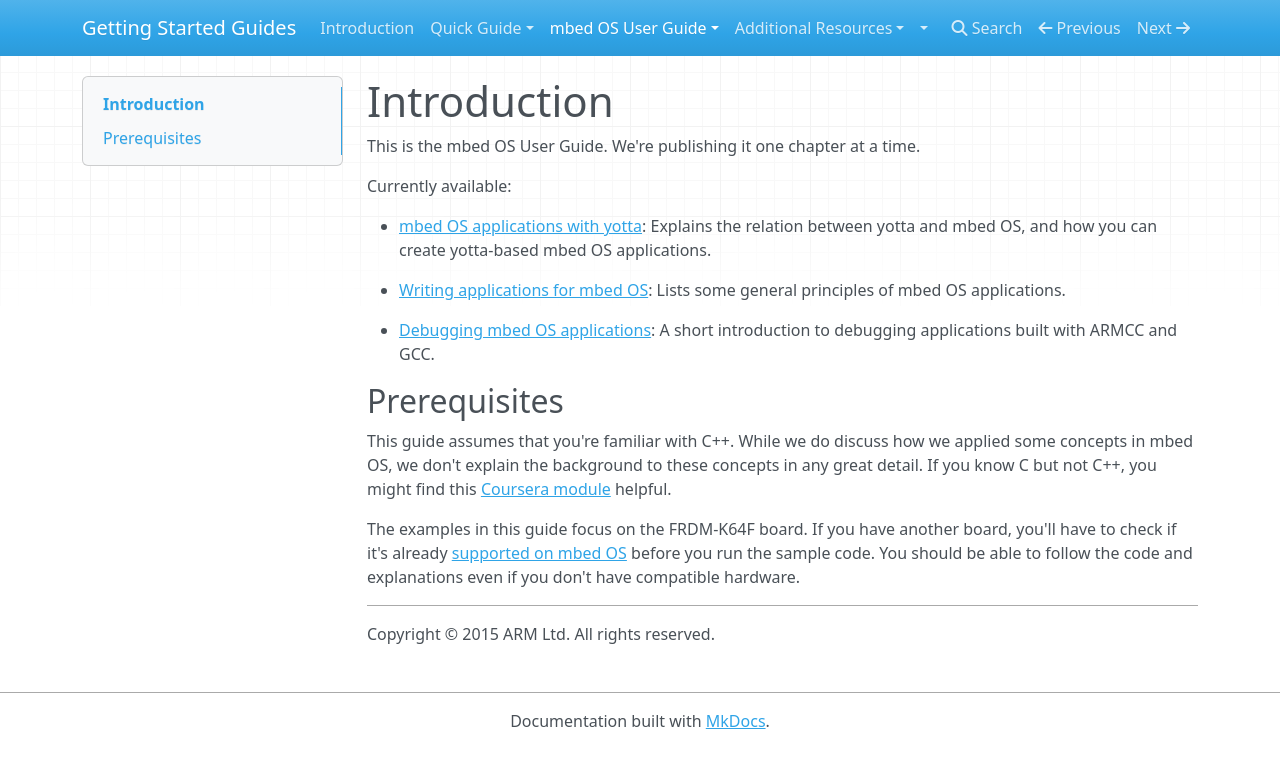
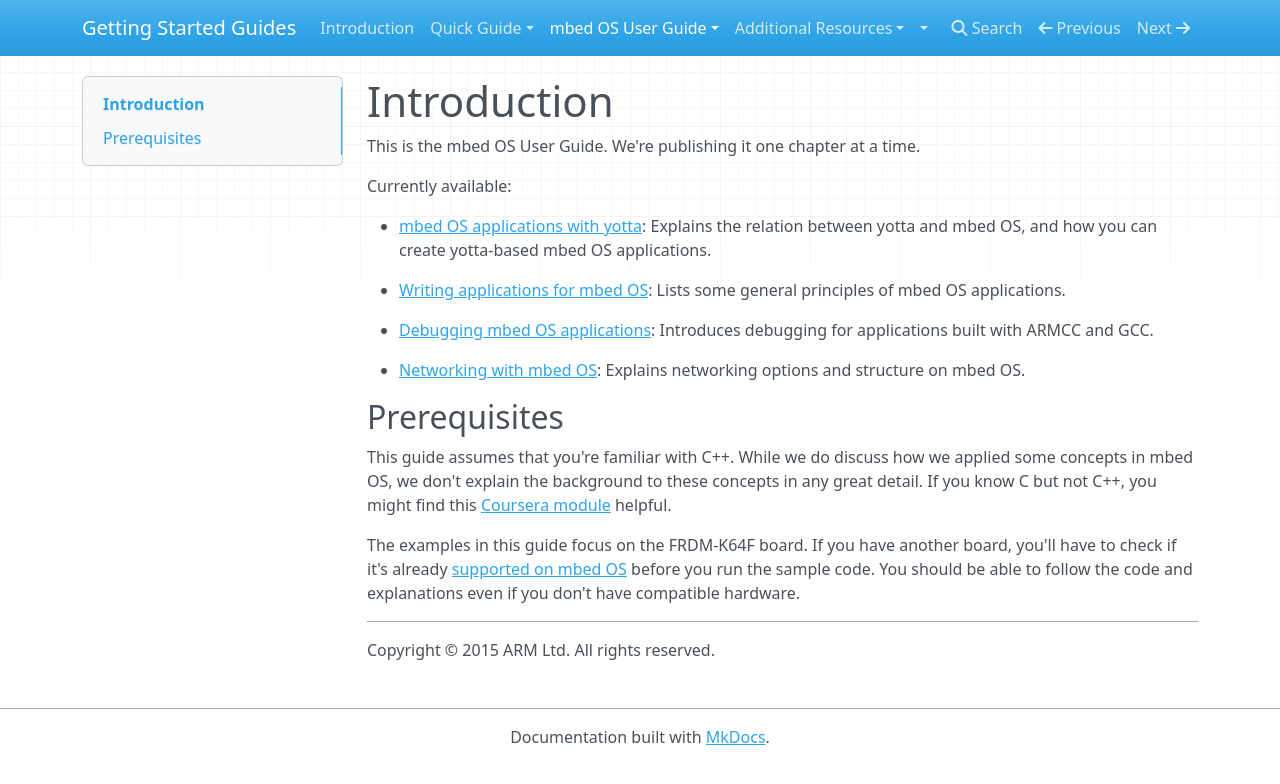
Before and after one commit to ARMmbed/GettingStartedmbedOS, an MkDocs documentation site: the page built from Docs/Full_Guide/guide_index.md, in a window 1280 px wide. Shown: the top 784 px of the page. Built offline with MkDocs 1.6.1, drawn with Linux system fonts in a browser that asks for light colours; nearby versions of some CDN libraries; old or Windows-style settings are respelled for this version of MkDocs.

Commit message:
Adding networking link

```diff
--- a/Docs/Full_Guide/guide_index.md
+++ b/Docs/Full_Guide/guide_index.md
@@ -8,7 +8,9 @@ Currently available:
 
 * [Writing applications for mbed OS](app_on_mbed_os.md): Lists some general principles of mbed OS applications.
 
-* [Debugging mbed OS applications](Debugging.md): A short introduction to debugging applications built with ARMCC and GCC.
+* [Debugging mbed OS applications](Debugging.md): Introduces debugging for applications built with ARMCC and GCC.
+
+* [Networking with mbed OS](networking.md): Explains networking options and structure on mbed OS.
 
 ## Prerequisites
 
```
